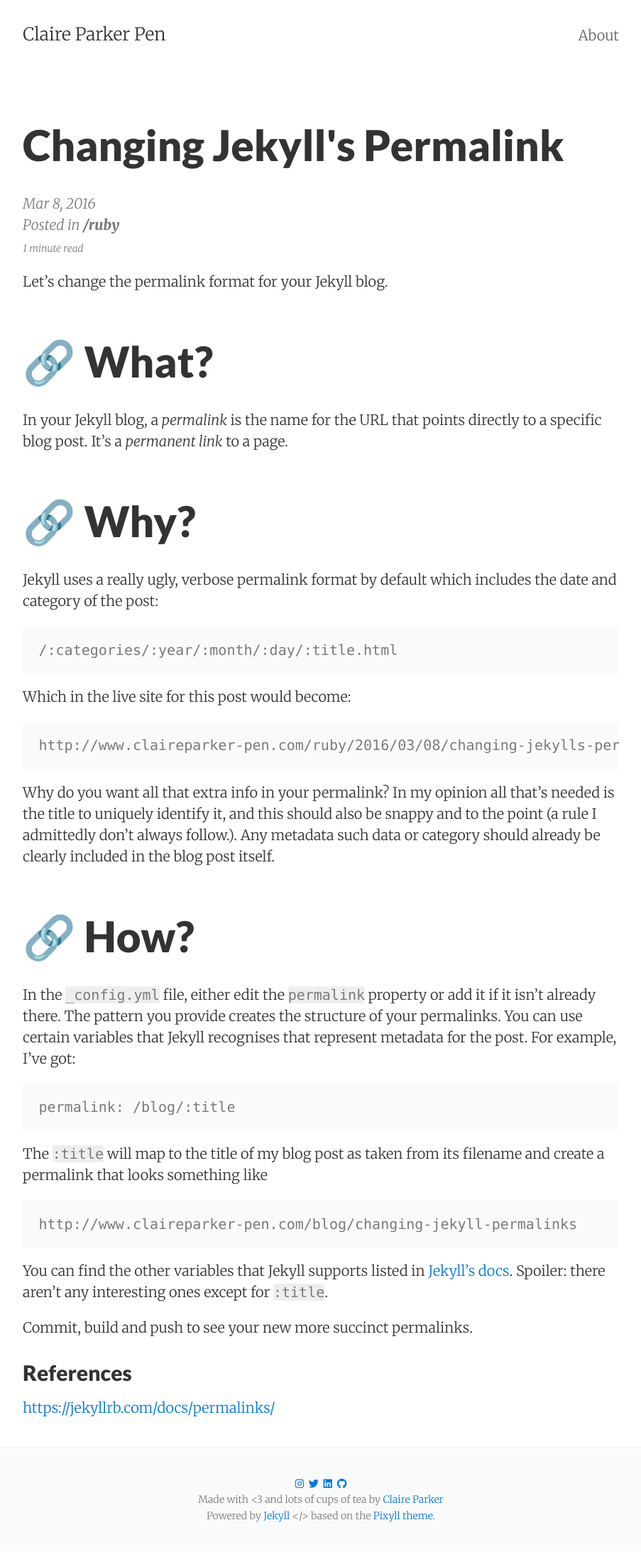
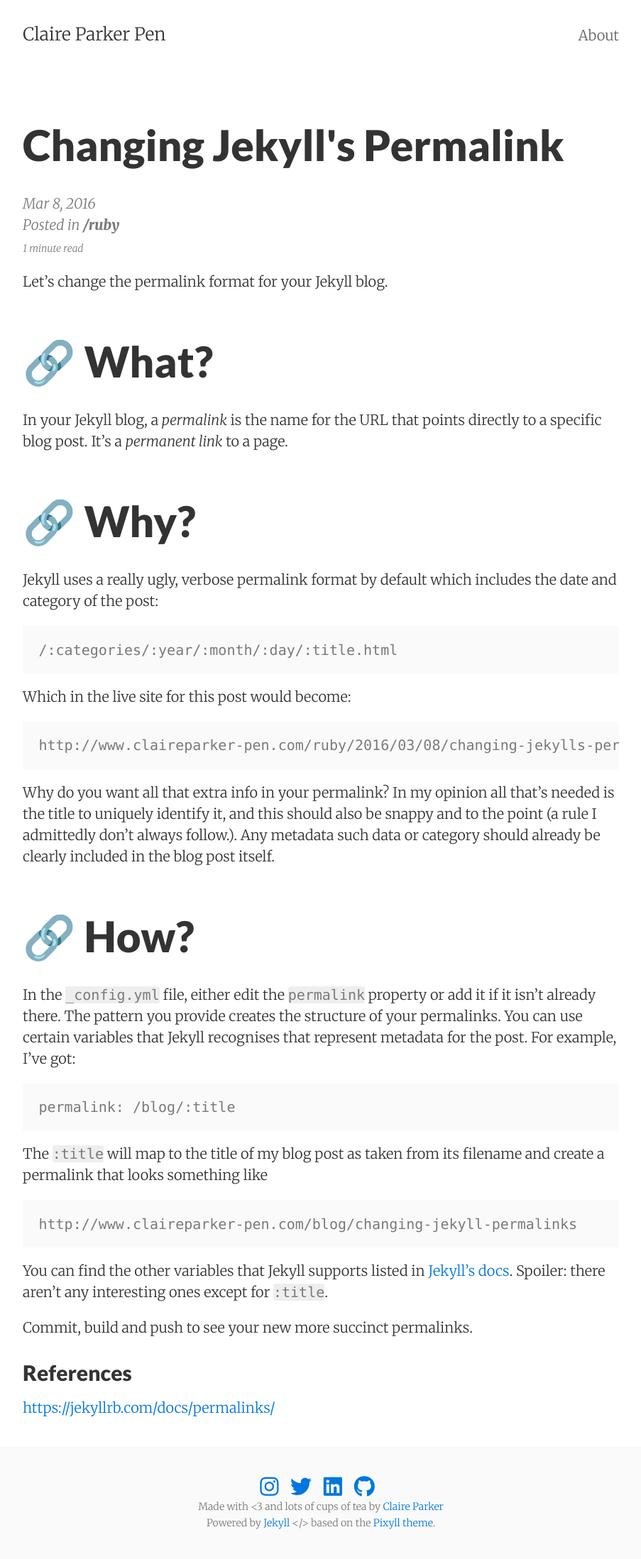
Before and after one commit to claire-codes/blog-com, a Jekyll site: the page built from _posts/2016-03-08-changing-jekylls-permalink.markdown, in a window 1280 px wide. Shown: the whole page at 71% size, without its empty margins (188-1091 px from the left). Built offline with Jekyll 4.4.1, drawn with Linux system fonts in a browser that asks for light colours; nearby versions of some CDN libraries; emoji names are drawn with the system emoji font; Markdown is read by kramdown in place of the engine named in the settings; comment, search, counter and statistics services are not loaded.

Commit message:
:large_orange_diamond: Make icons in footer bigger and easier to tap-

```diff
--- a/_includes/footer.html
+++ b/_includes/footer.html
@@ -2,7 +2,7 @@
   <div class="measure">
     <small>
         <a href=https://instagram.com/flynner__><i class="fa fa-instagram"></i></a>&nbsp;&nbsp;<a href=https://twitter.com/ClaireParkerPen><i class="fa fa-twitter"></i></a>&nbsp;&nbsp;<a href=http://uk.linkedin.com/in/claireparker2><i class="fa fa-linkedin-square"></i></a>&nbsp;&nbsp;<a href=https://github.com/claireparker><i class="fa fa-github"></i></a><br />
-      Made with &lt;3 and lots of cups of tea by <span itemscope itemtype="http://schema.org/Person"><a itemprop="url" href="{{site.baseurl}}"><span itemprop="name">Claire Parker</span></a></span><br>
+      Made with &lt;3 and lots of cups of tea by <span itemscope itemtype="http://schema.org/Person"><a itemprop="url" href="{{site.baseurl}}/about"><span itemprop="name">Claire Parker</span></a></span><br>
       Powered by <a href=http://jekyllrb.com target="_blank">Jekyll</a> &lt;/&gt; based on the <a href="https://github.com/johnotander/pixyll">Pixyll theme</a>.
     </small>
   </div>
--- a/_sass/_footer.scss
+++ b/_sass/_footer.scss
@@ -26,4 +26,9 @@
   font-weight: $footer-font-weight;
   padding: $footer-padding;
   text-align: center;
+
+  .fa {
+      font-size: 30px;
+      margin-right: 10px;
+  }
 }
--- a/css/pixyll.css
+++ b/css/pixyll.css
@@ -729,7 +729,6 @@
   font-size: 13px;
   -webkit-touch-callout: none;
   -webkit-user-select: none;
-  -khtml-user-select: none;
   -moz-user-select: none;
   -ms-user-select: none;
   user-select: none; }
@@ -997,6 +996,9 @@
   font-weight: 300;
   padding: 2rem;
   text-align: center; }
+  footer .fa {
+    font-size: 30px;
+    margin-right: 10px; }
 
 .social-icons-left, .social-icons-right {
   text-align: center;
```
Also changed, not shown: css/pixyll.min.css.
